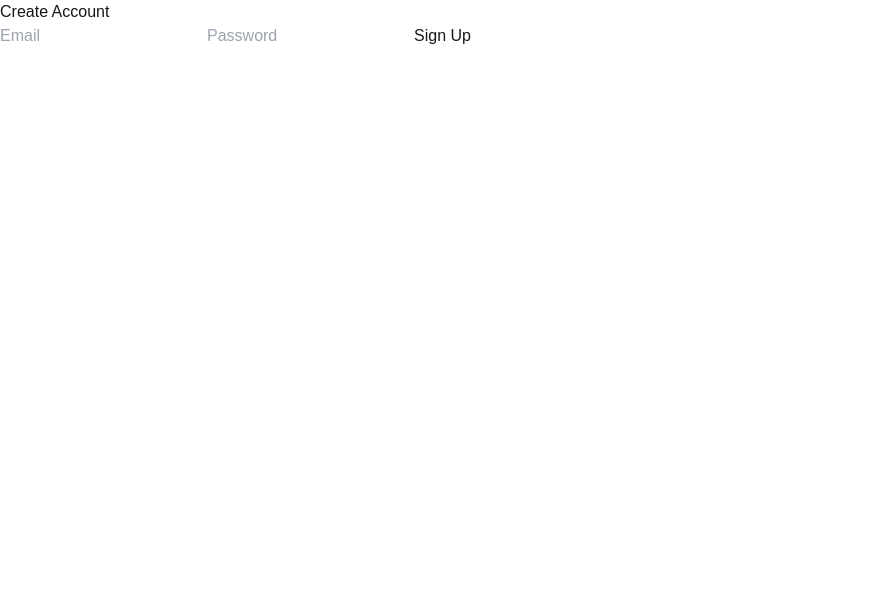
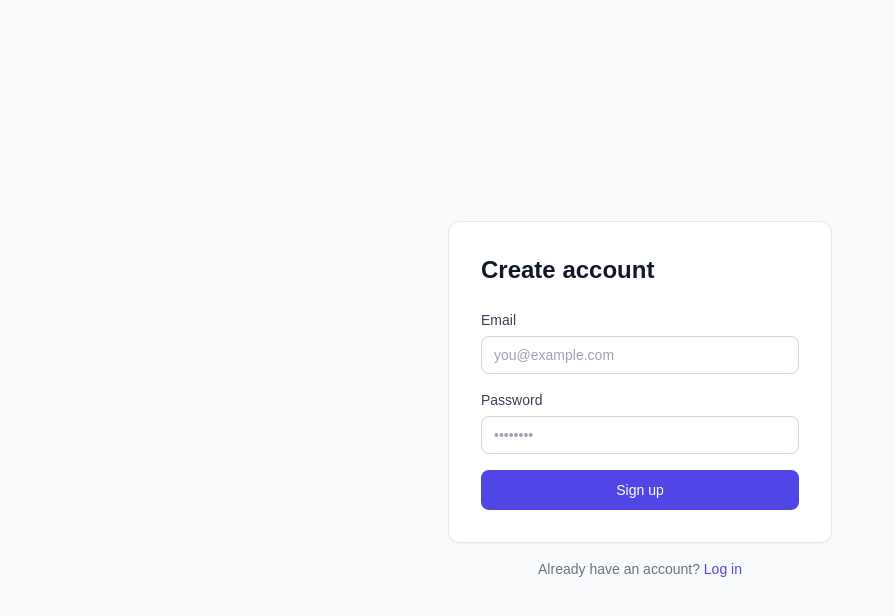
Before and after one commit to SidY1112/budget-tracker, a Next.js app: page /signup in a window 1280 px wide. Shown: the top 616 px of the page, without its empty margins (0-895 px from the left). Built offline with nearby package versions, Linux system fonts and the light colour scheme.

Commit message:
Styling to log in and signup

```diff
--- a/app/login/page.tsx
+++ b/app/login/page.tsx
@@ -2,8 +2,10 @@
 
 import { useState } from 'react'
 import { useRouter } from 'next/navigation'
-import Link from 'next/link'
 import { createClient } from '@/lib/supabase'
+import AuthCard from '@/components/ui/AuthCard'
+import Input from '@/components/ui/Input'
+import Button from '@/components/ui/Button'
 
 // Handles credential-based login — separated from signup so each flow stays focused and easy to extend
 export default function LoginPage() {
@@ -27,25 +29,41 @@ export default function LoginPage() {
   }
 
   return (
-    <div>
-      <h1>Log In</h1>
-      {error && <p style={{ color: 'red' }}>{error}</p>}
-      <input
+    <AuthCard
+      title="Log in"
+      footer={{ text: "Don't have an account?", linkLabel: 'Sign up', href: '/signup' }}
+    >
+      <div className="space-y-4">
+        {error && (
+          <div className="rounded-lg border border-red-200 bg-red-50 px-4 py-3 text-sm text-red-700">
+            {error}
+          </div>
+        )}
+
+        <div className="space-y-1.5">
+          <label className="block text-sm font-medium text-gray-700">Email</label>
+          <Input
             type="email"
-        placeholder="Email"
+            placeholder="you@example.com"
             value={email}
             onChange={(e) => setEmail(e.target.value)}
           />
-      <input
+        </div>
+
+        <div className="space-y-1.5">
+          <label className="block text-sm font-medium text-gray-700">Password</label>
+          <Input
             type="password"
-        placeholder="Password"
+            placeholder="••••••••"
             value={password}
             onChange={(e) => setPassword(e.target.value)}
           />
-      <button onClick={handleLogin}>Log In</button>
-      <p>
-        Don&apos;t have an account? <Link href="/signup">Sign up</Link>
-      </p>
         </div>
+
+        <Button className="w-full" onClick={handleLogin}>
+          Log in
+        </Button>
+      </div>
+    </AuthCard>
   )
 }
--- a/app/signup/page.tsx
+++ b/app/signup/page.tsx
@@ -3,6 +3,9 @@
 import { useState } from 'react'
 import { createClient } from '@/lib/supabase'
 import { useRouter } from 'next/navigation'
+import AuthCard from '@/components/ui/AuthCard'
+import Input from '@/components/ui/Input'
+import Button from '@/components/ui/Button'
 
 export default function SignupPage() {
   const [email, setEmail] = useState('')
@@ -36,22 +39,41 @@ export default function SignupPage() {
   }
 
   return (
-    <div>
-      <h1>Create Account</h1>
-      {error && <p style={{ color: 'red' }}>{error}</p>}
-      <input
+    <AuthCard
+      title="Create account"
+      footer={{ text: 'Already have an account?', linkLabel: 'Log in', href: '/login' }}
+    >
+      <div className="space-y-4">
+        {error && (
+          <div className="rounded-lg border border-red-200 bg-red-50 px-4 py-3 text-sm text-red-700">
+            {error}
+          </div>
+        )}
+
+        <div className="space-y-1.5">
+          <label className="block text-sm font-medium text-gray-700">Email</label>
+          <Input
             type="email"
-        placeholder="Email"
+            placeholder="you@example.com"
             value={email}
             onChange={(e) => setEmail(e.target.value)}
           />
-      <input
+        </div>
+
+        <div className="space-y-1.5">
+          <label className="block text-sm font-medium text-gray-700">Password</label>
+          <Input
             type="password"
-        placeholder="Password"
+            placeholder="••••••••"
             value={password}
             onChange={(e) => setPassword(e.target.value)}
           />
-      <button onClick={handleSignup}>Sign Up</button>
         </div>
+
+        <Button className="w-full" onClick={handleSignup}>
+          Sign up
+        </Button>
+      </div>
+    </AuthCard>
   )
 }
--- /dev/null
+++ b/components/ui/AuthCard.tsx
@@ -0,0 +1,32 @@
+import { ReactNode } from 'react'
+import Link from 'next/link'
+
+type Props = {
+  title: string
+  children: ReactNode
+  // Optional footer link so auth pages can cross-link without duplicating the layout
+  footer?: { text: string; linkLabel: string; href: string }
+}
+
+// Centers a white card on the gray-50 background — shared by login and signup so
+// both pages stay visually identical without duplicating layout markup
+export default function AuthCard({ title, children, footer }: Props) {
+  return (
+    <div className="flex min-h-screen items-center justify-center bg-gray-50 px-4">
+      <div className="w-full max-w-sm">
+        <div className="rounded-xl border border-gray-200 bg-white p-8 shadow-sm">
+          <h1 className="mb-6 text-2xl font-semibold text-gray-900">{title}</h1>
+          {children}
+        </div>
+        {footer && (
+          <p className="mt-4 text-center text-sm text-gray-500">
+            {footer.text}{' '}
+            <Link href={footer.href} className="font-medium text-indigo-600 hover:text-indigo-500">
+              {footer.linkLabel}
+            </Link>
+          </p>
+        )}
+      </div>
+    </div>
+  )
+}
```
Lines whose indentation alone changed are shown as unchanged.
